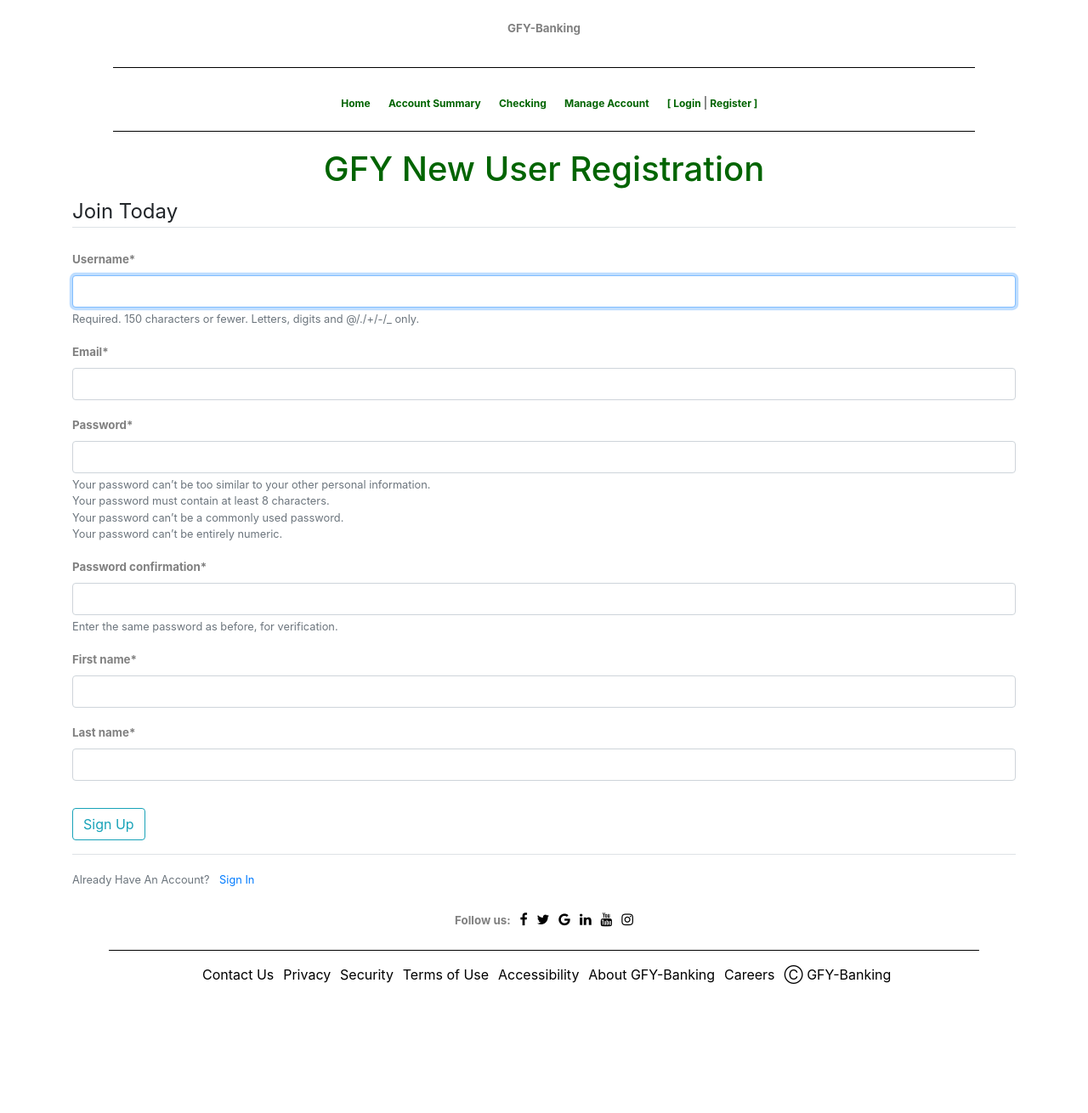
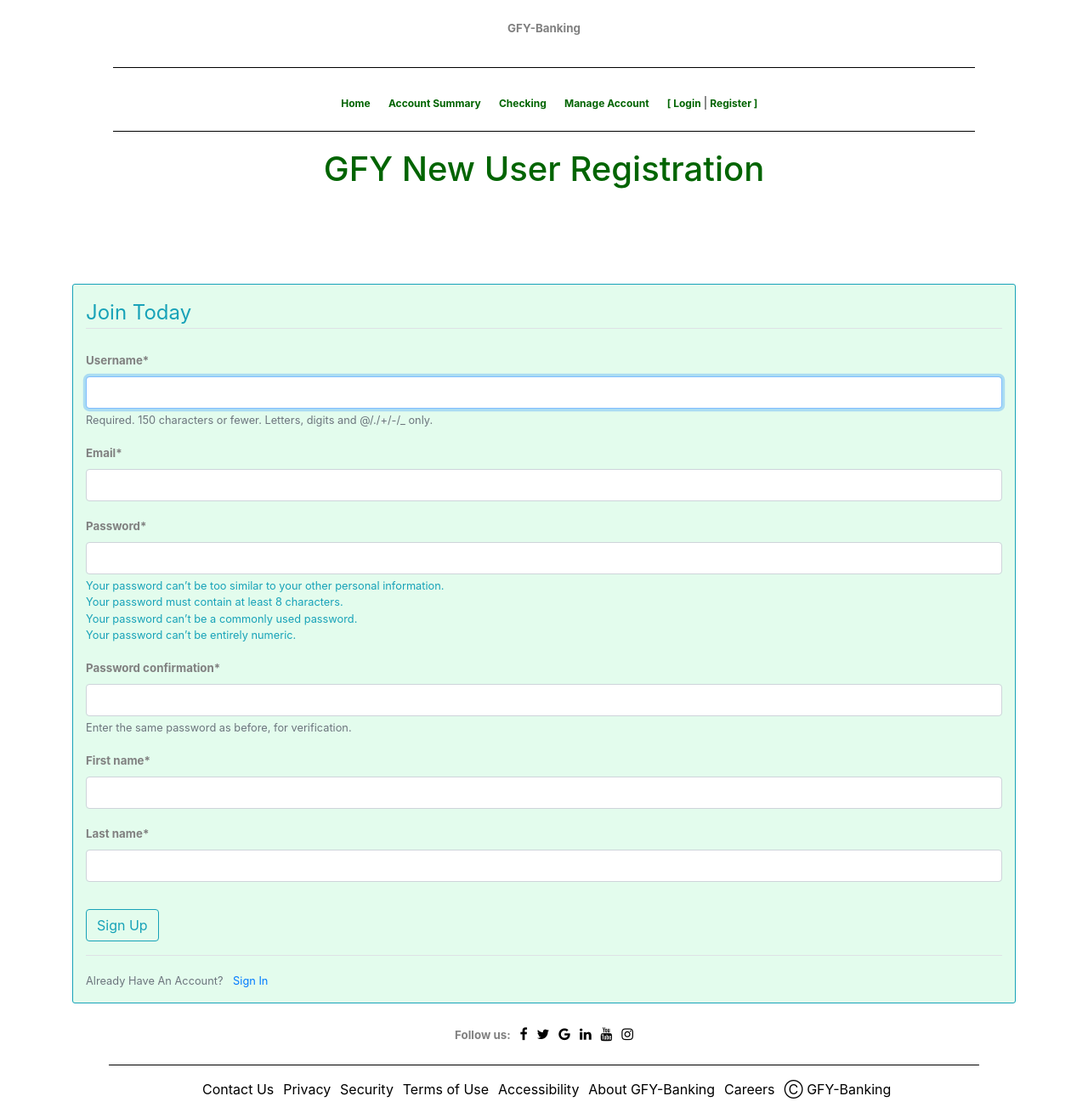
Before and after one commit to Vroryn/HUMAN-COMPUTER-INTERACTION-TEAM-PROJECT, a Django app: page /register/ in a window 1280 px wide. Shown: the whole page at 85% size. Before the commit the page ends 1158 px from the top, so only its background shows below. Run offline with Django 3.2, Linux system fonts and the light colour scheme; some libraries are stand-ins or nearby versions.

Commit message:
changed register.html

```diff
--- a/bank/main/templates/main/register.html
+++ b/bank/main/templates/main/register.html
@@ -3,9 +3,23 @@
 
 
 {% block inlinestyle %}
-   ul {
-       background-color:white;
-   }
+    ul {
+          background-color:transparent;
+          color:#17a2b8;
+       }
+
+     .content-section
+        {
+         padding: 15px 15px;
+         border-width: 1px;
+         border-style: solid;
+         border-radius: 3px;
+         border-color: #17a2b8;
+         background-color: #e3fced;
+         margin-top: 10%;
+        color: #17a2b8;
+
+        }
 
 {% endblock %}
 
```
